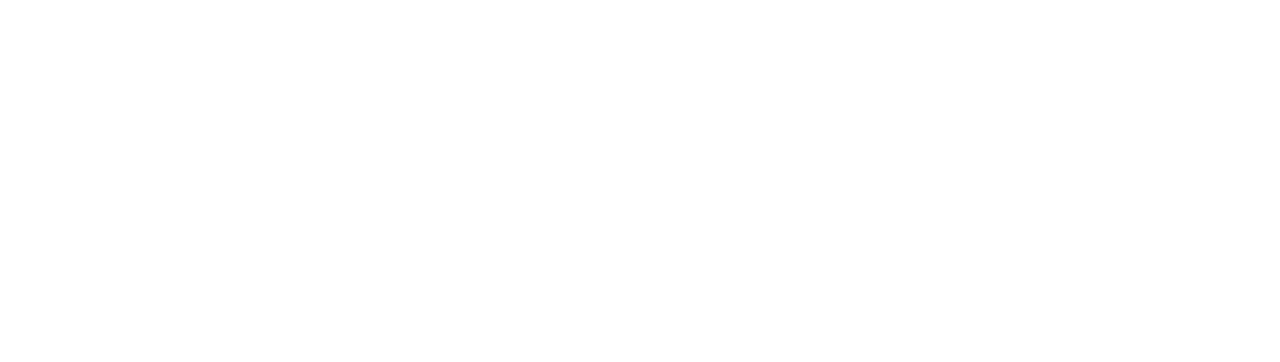
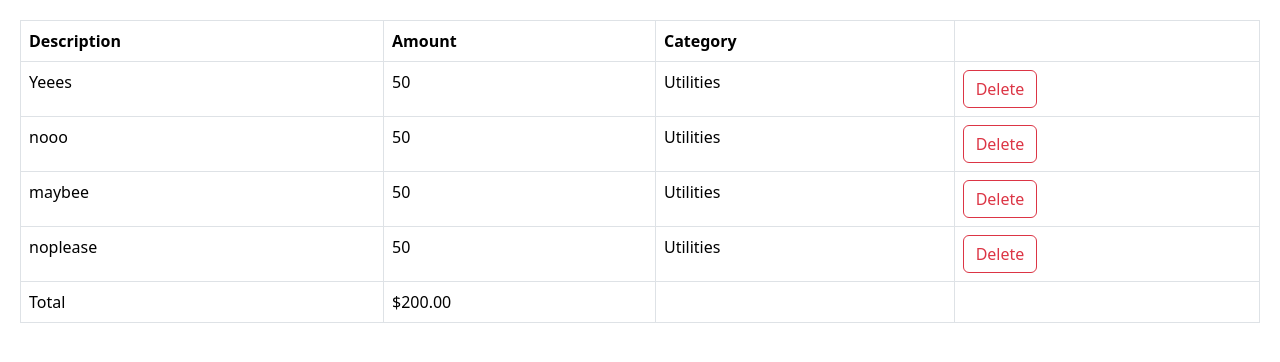
Before and after one commit to makooiii/expense-tracker, a React (Vite) app: page / in a window 1280 px wide. Shown: the top 362 px of the page. Built offline with nearby package versions, Linux system fonts and the light colour scheme.

Commit message:
added expense list

```diff
--- a/src/App.css
+++ b/src/App.css
@@ -0,0 +1,3 @@
+body {
+  padding: 20px;
+}
--- a/src/App.tsx
+++ b/src/App.tsx
@@ -1,10 +1,20 @@
 import { useState } from "react";
 import "./App.css";
+import ExpenseList from "./components/expense-tracker/components/ExpenseList";
 
 function App() {
-  const [count, setCount] = useState(0);
+  const expenses = [
+    { id: 1, description: "Yeees", amount: 50, category: "Utilities" },
+    { id: 2, description: "nooo", amount: 50, category: "Utilities" },
+    { id: 3, description: "maybee", amount: 50, category: "Utilities" },
+    { id: 4, description: "noplease", amount: 50, category: "Utilities" }
+  ];
 
-  return <div className="App"></div>;
+  return (
+    <div className="App">
+      <ExpenseList expenses={expenses} onDelete={() => console.log("deleted")} />
+    </div>
+  );
 }
 
 export default App;
--- /dev/null
+++ b/src/components/expense-tracker/components/ExpenseList.tsx
@@ -0,0 +1,52 @@
+import React from "react";
+
+interface Expense {
+  id: number;
+  description: string;
+  amount: number;
+  category: string;
+}
+
+interface Props {
+  expenses: Expense[];
+  onDelete: (id: number) => void;
+}
+
+const ExpenseList = ({ expenses, onDelete }: Props) => {
+  return (
+    <table className="table table-bordered">
+      <thead>
+        <tr>
+          <th>Description</th>
+          <th>Amount</th>
+          <th>Category</th>
+          <th></th>
+        </tr>
+      </thead>
+      <tbody>
+        {expenses.map(expense => (
+          <tr key={expense.id}>
+            <td>{expense.description}</td>
+            <td>{expense.amount}</td>
+            <td>{expense.category}</td>
+            <td>
+              <button className="btn btn-outline-danger" onClick={() => onDelete(expense.id)}>
+                Delete
+              </button>
+            </td>
+          </tr>
+        ))}
+      </tbody>
+      <tfoot>
+        <tr>
+          <td>Total</td>
+          <td>${expenses.reduce((acc, expense) => expense.amount + acc, 0).toFixed(2)}</td>
+          <td></td>
+          <td></td>
+        </tr>
+      </tfoot>
+    </table>
+  );
+};
+
+export default ExpenseList;
```
Also changed, not shown: src/main.tsx (+8 -7 lines).
